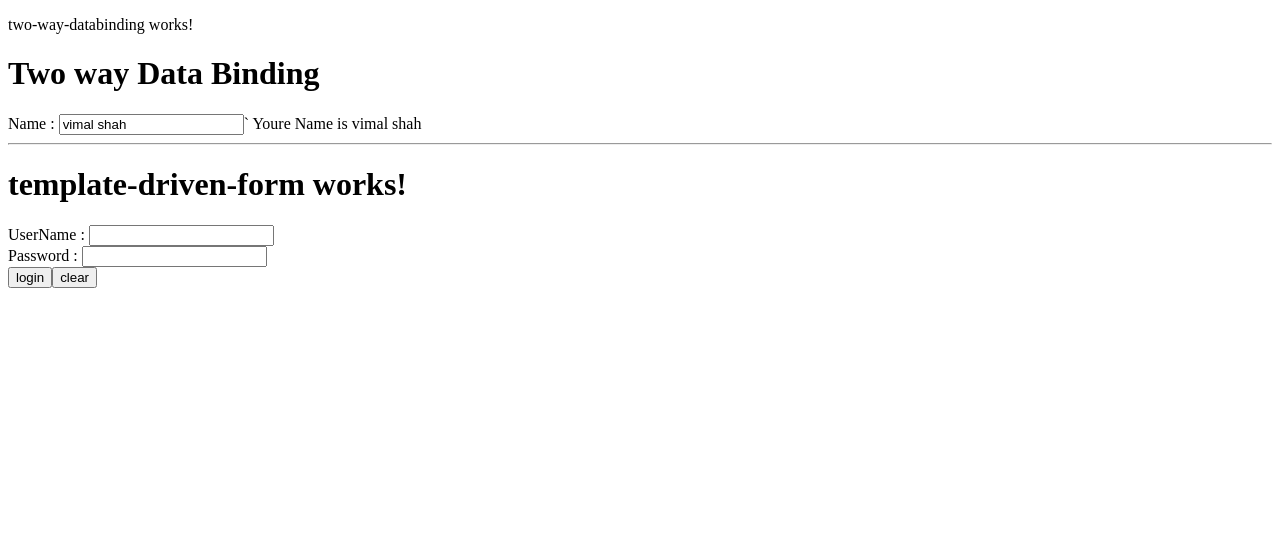
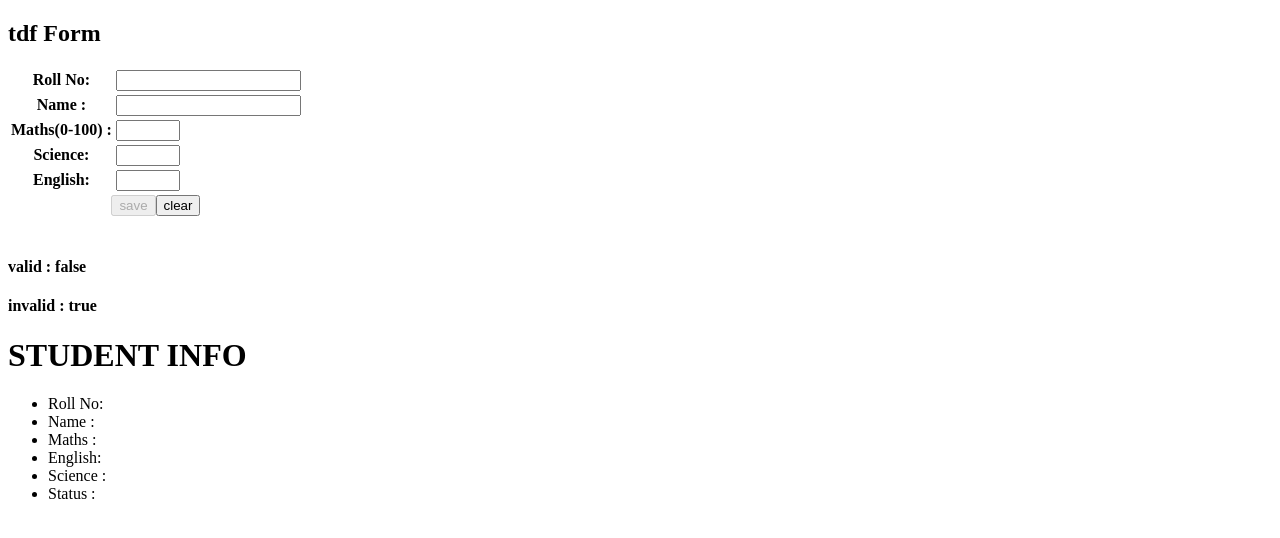
Before and after one commit to viralsir/First-Angular, an Angular app: page / in a window 1280 px wide. Shown: the top 538 px of the page. Built offline with nearby package versions, Linux system fonts and the light colour scheme.

Commit message:
tdf form has been revised.

```diff
--- a/src/app/app.component.html
+++ b/src/app/app.component.html
@@ -24,6 +24,8 @@
 -->
 <!--<app-property-binding></app-property-binding>-->
 <!--<app-one-way-databinding></app-one-way-databinding>-->
-<app-two-way-databinding></app-two-way-databinding>
+<!--<app-two-way-databinding></app-two-way-databinding>
 <hr/>
-<app-template-driven-form></app-template-driven-form>
+<app-template-driven-form></app-template-driven-form>-->
+
+<app-tdf></app-tdf>
--- a/src/app/app.module.ts
+++ b/src/app/app.module.ts
@@ -9,6 +9,7 @@ import { OneWayDatabindingComponent } from './one-way-databinding/one-way-databi
 import { TwoWayDatabindingComponent } from './two-way-databinding/two-way-databinding.component';
 import {FormsModule} from "@angular/forms";
 import { TemplateDrivenFormComponent } from './template-driven-form/template-driven-form.component';
+import { TdfComponent } from './tdf/tdf.component';
 
 @NgModule({
   declarations: [
@@ -18,7 +19,8 @@ import { TemplateDrivenFormComponent } from './template-driven-form/template-dri
     PropertyBindingComponent,
     OneWayDatabindingComponent,
     TwoWayDatabindingComponent,
-    TemplateDrivenFormComponent
+    TemplateDrivenFormComponent,
+    TdfComponent
   ],
     imports: [
         BrowserModule,
--- /dev/null
+++ b/src/app/tdf/tdf.component.html
@@ -0,0 +1,45 @@
+<h2>tdf Form</h2>
+ <form  #studentFormRef="ngForm" (ngSubmit)="viewStudent(studentFormRef)">
+     <table>
+       <tr>
+         <th>Roll No:</th>
+         <td><input type="number" name="rno" ngModel required></td>
+       </tr>
+       <tr>
+         <th>Name :</th>
+         <td><input type="text" name="name" ngModel minlength="5"  required></td>
+       </tr>
+       <tr>
+         <th>Maths(0-100) :</th>
+         <td><input type="number" name="maths" min="0"  max="100" ngModel required></td>
+       </tr>
+       <tr>
+         <th>Science:</th>
+         <td><input type="number" name="science" min="0"  max="100" ngModel required></td>
+       </tr>
+       <tr>
+         <th>English:</th>
+         <td><input type="number" name="english" min="0"  max="100" ngModel required></td>
+       </tr>
+       <tr>
+         <th colspan="2">
+           <input type="submit" value="save" [disabled]="studentFormRef.invalid">
+           <input type="reset" value="clear">
+         </th>
+
+       </tr>
+
+     </table>
+ </form>
+  <br/>
+    <h4> valid : {{studentFormRef.valid}}</h4>
+     <h4> invalid : {{studentFormRef.invalid}}</h4>
+  <h1> STUDENT INFO</h1>
+  <ul>
+    <li>Roll No: {{student.rno}}</li>
+    <li>Name : {{student.name}}</li>
+    <li>Maths :{{student.maths}}</li>
+    <li>English:{{student.english}}</li>
+    <li>Science : {{student.science}}</li>
+    <li> Status : {{student.status}}</li>
+  </ul>
--- /dev/null
+++ b/src/app/tdf/tdf.component.ts
@@ -0,0 +1,28 @@
+import { Component } from '@angular/core';
+import {NgForm} from "@angular/forms";
+
+@Component({
+  selector: 'app-tdf',
+  templateUrl: './tdf.component.html',
+  styleUrls: ['./tdf.component.css']
+})
+export class TdfComponent
+{
+
+  student:any="";
+  viewStudent(studentFormRef: NgForm)
+  {
+         //console.log(studentFormRef.value);
+    this.student=studentFormRef.value;
+    if(eval(this.student.maths)>=35 && eval(this.student.science)>=35 && eval(this.student.english)>=35)
+    {
+       this.student["status"]="Pass";
+    }
+    else {
+      this.student["status"]="Fail";
+    }
+
+
+
+  }
+}
--- a/src/app/template-driven-form/template-driven-form.component.html
+++ b/src/app/template-driven-form/template-driven-form.component.html
@@ -1,7 +1,7 @@
 <h1>template-driven-form works!</h1>
 <form #loginFormRef="ngForm" (ngSubmit)="checkUser(loginFormRef)" >
-   UserName : <input type="text" size="20" name="username" ngModel> <br/>
-   Password : <input type="password" size="20" name="password" ngModel> <br/>
+   UserName : <input type="text" size="20" name="username" ngModel > <br/>
+   Password : <input type="password" size="20" name="password" ngModel > <br/>
   <input type="submit" value="login">
   <input type="reset" value="clear">
 </form>
```
Also changed, not shown: src/app/tdf/tdf.component.css (added), 1 other file (tests, documents, lock files or other folders).
